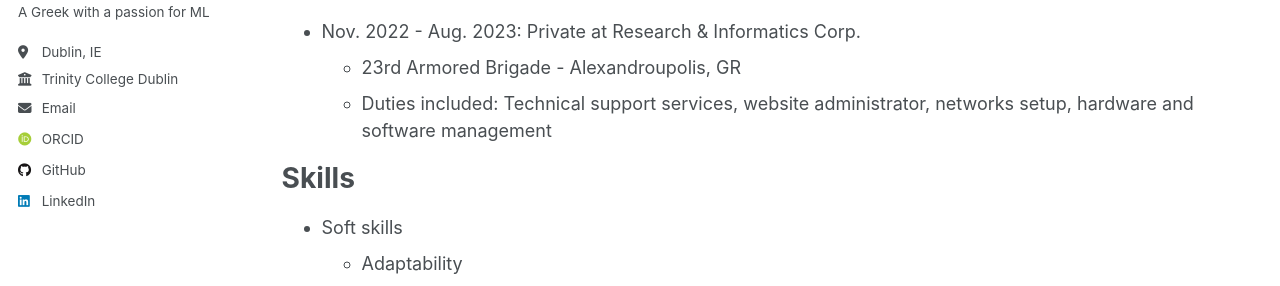
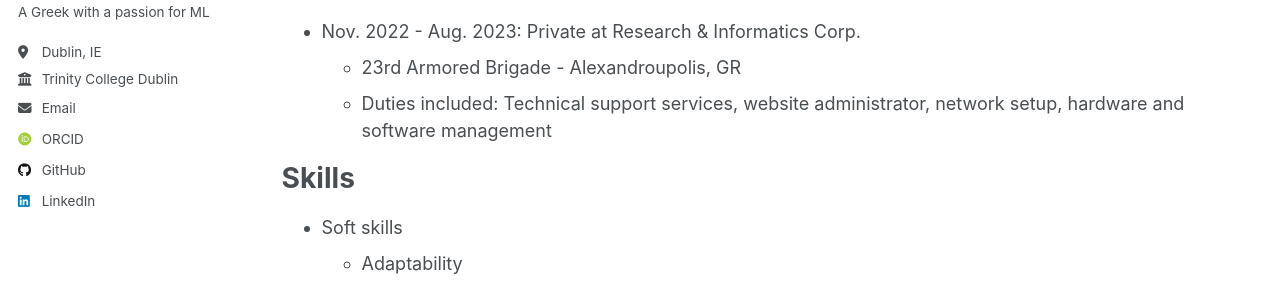
Before and after one commit to aristosp/aristosp.github.io, a Jekyll site: the page built from _pages/cv.md, in a window 1280 px wide and 900 px high. Shown: the part 335-621 px from the top of the window. Built offline with Jekyll 4.4.1, drawn with Linux system fonts in a browser that asks for light colours; some web fonts are replaced.

Commit message:
Update cv.md

```diff
--- a/_pages/cv.md
+++ b/_pages/cv.md
@@ -18,7 +18,7 @@ Work experience
 ======
 * Nov. 2022 - Aug. 2023: Private at Research & Informatics Corp.
   * 23rd Armored Brigade - Alexandroupolis, GR
-  * Duties included: Technical support services, website administrator, networks setup, hardware and software management
+  * Duties included: Technical support services, website administrator, network setup, hardware and software management
 
 Skills
 ======
```
